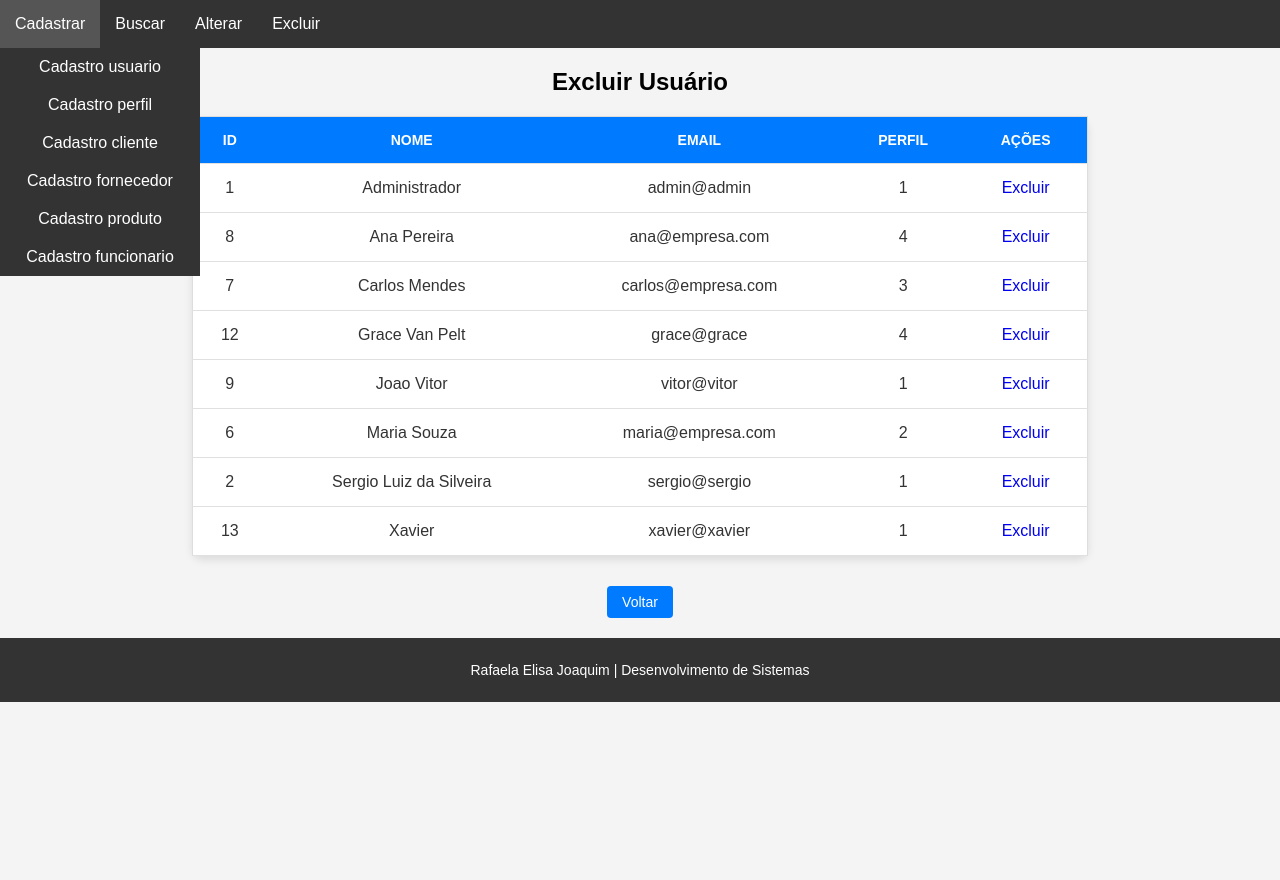
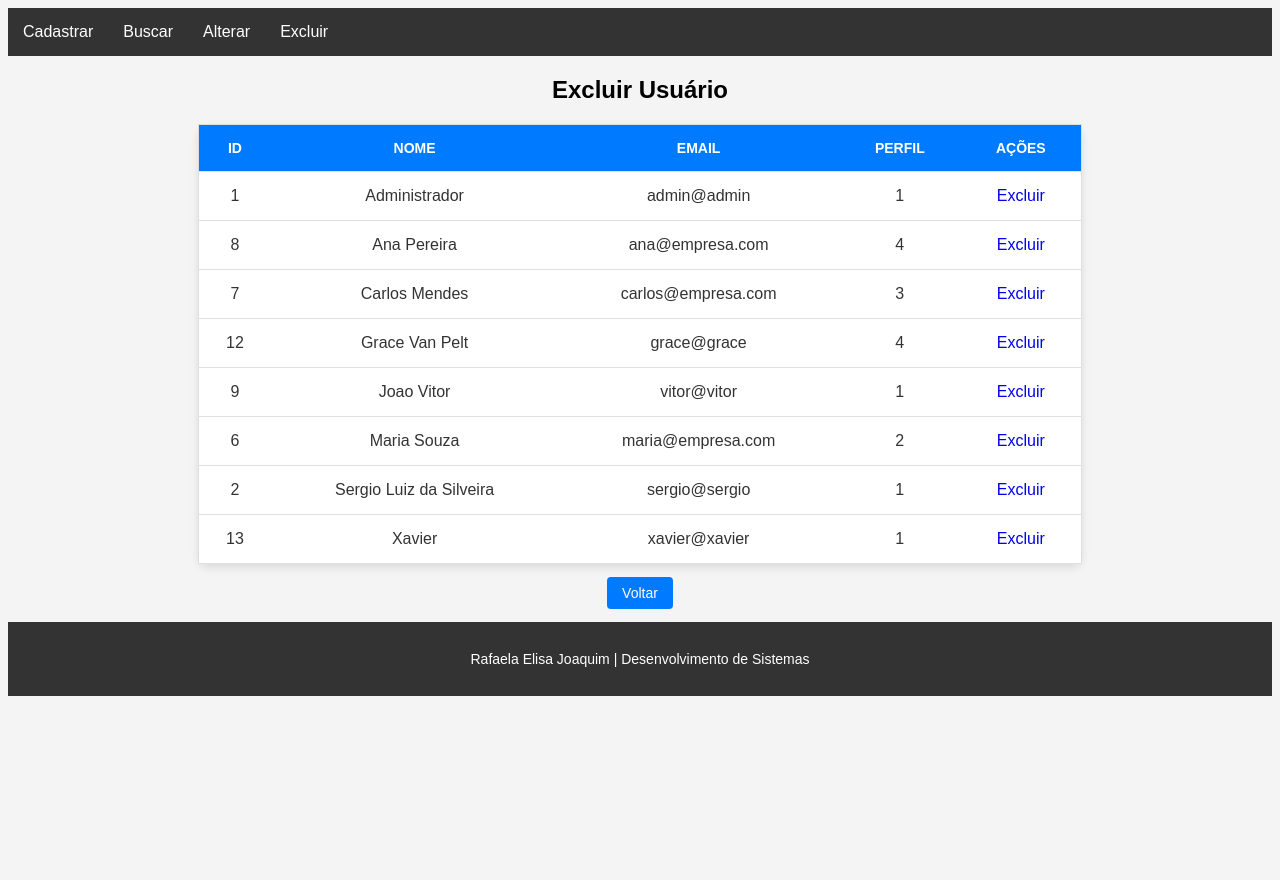
Before and after one commit to rafaelaelisajoaquim/Rafaela_Joaquim_prova, a PHP site: page /excluir_usuario.php in a window 1280 px wide. After the commit the page ends 696 px from the top, so only its background shows below. Run offline with PHP 8.4, Linux system fonts and the light colour scheme; a user stored in the database is signed in; data comes from the database, SQL or seed files in the repository.

Commit message:
Excluir Usuário
Alteração na estilização (rodapé, botões e outros).

```diff
--- a/excluir_usuario.php
+++ b/excluir_usuario.php
@@ -75,19 +75,7 @@
     <meta name="viewport" content="width=device-width, initial-scale=1.0">
     <title>Excluir Usuário</title>
     <link rel="stylesheet" href="styles.css">
-
     <style>
-            body {
-            font-family: Arial, sans-serif;
-            background-color: #f4f4f4;
-            text-align: center;
-            position: relative;
-            min-height: 100vh;
-            margin: 0;
-            padding: 0;
-            padding-bottom: 80px;
-        }
-
         table {
             background-color: white;
             border-radius: 10px;
@@ -123,34 +111,24 @@
         }
 
         .voltar{
+            background-color: #007bff;
             padding: 8px 15px;
-            background-color: #007bff;
             color: white;
-            border: none;
+            font-size: 14px;
             border-radius: 4px;
-            font-size: 14px;
             text-decoration: none;
-            display: inline-block;
-            margin: 10px;
         }
 
         .footer {
             background-color: #333;
-            margin-top: 10px;
-            padding: 10px;
-            width: 100%;
-            box-sizing: border-box;
-            position: absolute;
-        }
-
-        .footer p {
-            text-align: center;
-            color: white;
-            font-size: 14px;
+            color:white;
+            padding: 15px;
+            margin-top: 20px;
+            font-size:14px;
         }
     </style>
 </head>
-    <body>
+<body>
 <nav>
     <ul class="menu">
             <?php foreach($opcoes_menu as $categoria => $arquivos): ?>
@@ -194,8 +172,8 @@
         <p>Nenhum usuário encontrado</p>
     <?php endif; ?>
 <a class="voltar" href="principal.php">Voltar</a>
+        <footer class="footer">
+            <p>Rafaela Elisa Joaquim | Desenvolvimento de Sistemas</p>
+        </footer>
     </body>
-<footer class="footer">
-    <p>Rafaela Elisa Joaquim | Desenvolvimento de Sistemas</p>
-</footer>
 </html>
```
